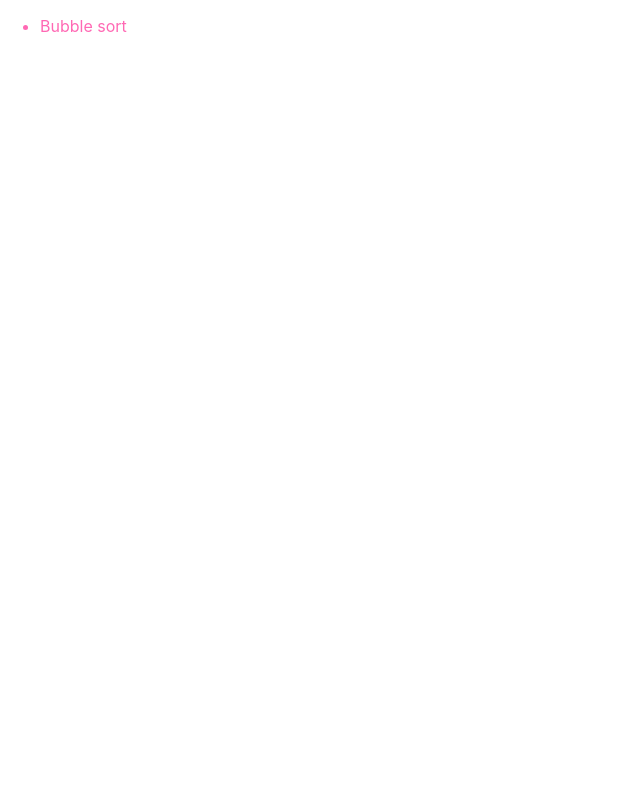
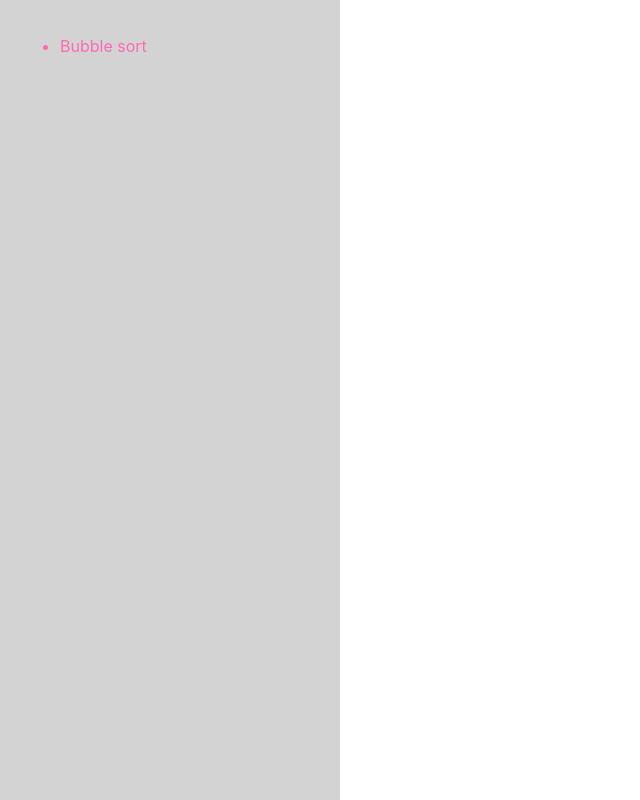
Before and after one commit to divyanshyadav/sorting-algorithms-visualizer, a React (Create React App) app: page / in a window 1280 px wide. Shown: the whole page, without its empty margins (0-640 px from the left). Built offline with nearby package versions, Linux system fonts and the light colour scheme.

Commit message:
update sidebar

```diff
--- a/src/components/Sidebar/index.tsx
+++ b/src/components/Sidebar/index.tsx
@@ -1,17 +1,24 @@
 import React from 'react'
 import { css } from 'emotion'
 
+const links = [
+    { id: "1", label: 'Bubble sort' },
+]
 
 export default function Sidebar() {
 
     const className = css`
         color: hotpink;
+        background-color: lightgrey;
+        max-width: 300px;
+        height: calc(100vh - 40px);
+        padding: 20px;
     `
 
     return (
         <div className={className}>
             <ul>
-                <li>Bubble sort</li>
+                {links.map(link => <li key={link.id}>{link.label}</li>)}
             </ul>
         </div>
     )
```
